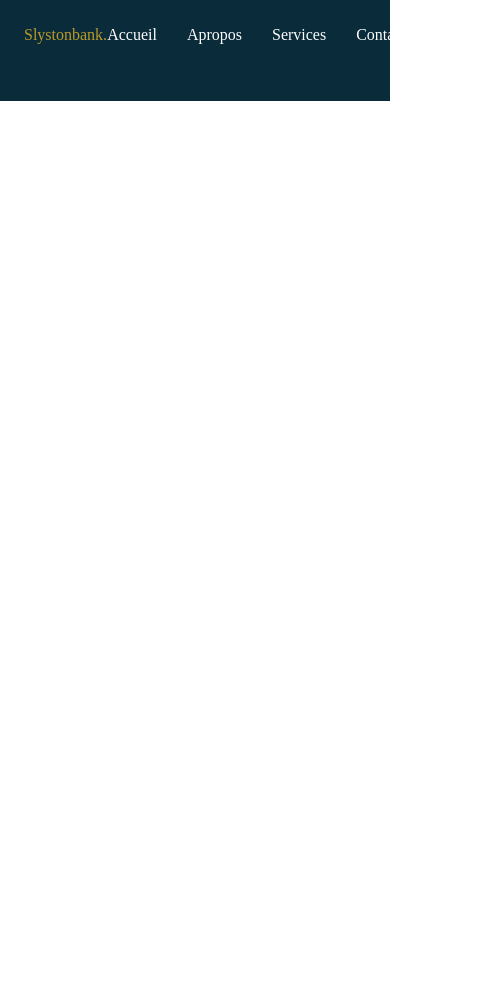
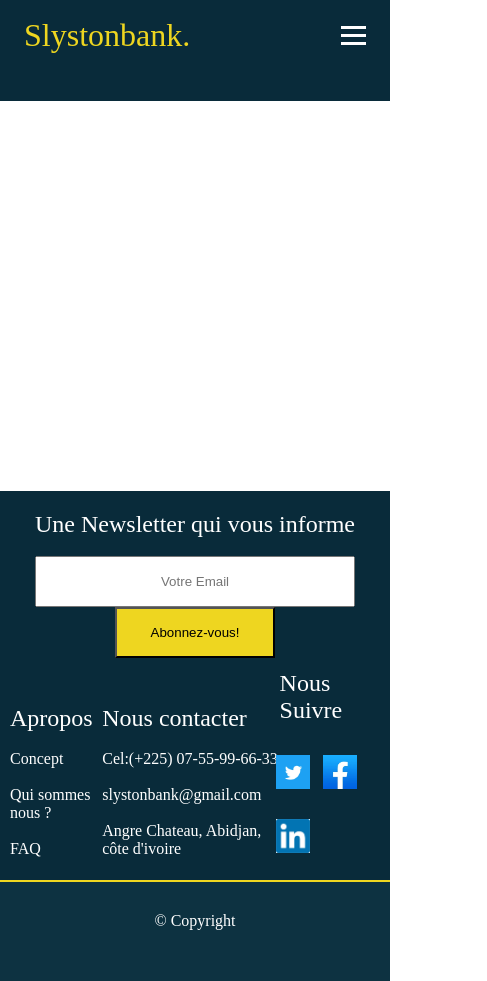
Before and after one commit to Diomtiehoule/Slyston, a plain HTML site: page HTML/header/header.html in a window 390 px wide. Shown: the whole page, 487 px wide, since content can reach past the window. Before the commit the page ends 844 px from the top, so only its background shows below. Drawn offline with nearby package versions, Linux system fonts and the light colour scheme.

Commit message:
creaction de footer et modification du header

```diff
--- a/HTML/header/header.css
+++ b/HTML/header/header.css
@@ -4,9 +4,6 @@
     box-sizing: border-box;
 }
 
-body {
-
-}
 
 header{
     background: #092B3A;
@@ -34,61 +31,113 @@ a{
     gap: 30px;
 }
 .nav-Logo{
-    color: #BB9B29;
-    font-size: 1rem;
+    color: #eed620;
+    font-size: 2rem;
 }
 .nav-link:hover{
     border-bottom: 3px solid;
-    color:#BB9B29;
+    color:#eed620;
 }
-/* .bx-menu{
-    color: #fff;
-    font-size: 2rem;
-    margin-top: 14px;
-} */
- .hamburger{
+.menuBurger{
     display: none;
     cursor: pointer;
+}
 
-}
-.bar{
+ .bar{
     display: block;
     width: 25px;
     height: 3px;
-    margin: 0 auto;
+    margin: 5px auto;
+    -webkit-transition: all 0.3s ease-in-out;
+    transition: all 0.3s ease-in-out;
+    background-color: #fff;
+}
+/**********************************/
+/* footer */
+.footer{
+    height: 50vh;
+    margin-top: 100%;
+    color: #fff;
+    background: #092B3A;
+}
+.footer-info_1{
+    padding-top: 20px;
+    text-align: center;
+
+}
+.footer-info_1 span{
+    font-size: 1.5rem;
+}
+.footer-info_1 .email-place{
+    text-align: center;
 }
 
+.footer-info_2 span{
+    font-size: 1.5rem;
+}
+
+.foot-nSuivre{
+    margin-top: -23px;
+
+}
+.foot-nSuivre img{
+    width: 60px;
+    padding: 13px;
+    margin-left: -17px;
+}
+
+input{
+    width: 20rem;
+    height: 6vh;
+}
+button{
+    background-color: #eed620;
+    width: 10rem;
+    height: 6vh;
+    padding: 4px;
+}
+.footer-info_2{
+    display: flex;
+    align-items: center;
+    margin-top: 7px;
+    padding: 10px;
+    justify-content: space-around;
+}
+.footer-info_3{
+    width: 100%;
+    height: 12vh;
+    color: #fff;
+    text-align: center;
+    padding: 30px;
+    background-color: #0d3241;
+    border-top: 2px solid  #eed620;
+
+}
+/*************** Responsive *******************/
+/* menu burger*/
 
 @media(max-width:768px){
-    .hamburger  {
+    .menuBurger{
         display: block;
     }
-    .bx-menu.active .bar:nth-child(2){
+    .menuBurger.active .bar:nth-child(2){
         opacity: 0;
-
     }
-    .bx-menu.active .bar:nth-child(1){
-        transform: translateY(8px) rotate(45deg);
-
+    .menuBurger.active .bar:nth-child(1){
+       transform: translateX(8px) rotate(45deg);
     }
-    .bx-menu.active .bar:nth-child(5){
-        transform: translateY(-8px) rotate(45deg);
-    }
-    .hamburger{
+    .menuBurger.active .bar:nth-child(3){
+        transform: translateX(-10px) rotate(-45deg);
+     }
+     .nav-menu{
         position: fixed;
         left: -100%;
         top: 70px;
         gap: 0;
         flex-direction: column;
-        background-color: #092B3A;
+        background-color: #088dc1;
         width: 100%;
         text-align: center;
         transition: 0.3s;
-    }
-    .nav-item{
-        margin: 16px 0;
-    }
-    .nav-item:active{
-        left: 0;
-    }
+     }
 }
--- a/HTML/header/header.html
+++ b/HTML/header/header.html
@@ -30,20 +30,50 @@
             <a href="#" class="nav-link">Compte</a>
           </li>
         </ul>
-        <div class="hamburger">
-          <!-- <i class='bx bx-menu'> -->
+        <div class="menuBurger">
             <span class="bar"></span>
             <span class="bar"></span>
             <span class="bar"></span>
-            <span class="bar"></span>
-          </i>
         </div>
       </nav>
      </header>
      <!-- header and-->
-    <footer>
+    <footer class="footer">
+     <div class="footer-info_1">
+        <span>Une Newsletter qui  vous informe</span><br><br>
+        <input type="email" name="email" id="email" class="email-place" placeholder="Votre Email">
+        <button>Abonnez-vous!</button>
+    </div>
+    <br>
+      <div class="footer-info_2">
+        <div class="foot-apropos">
+          <span>Apropos</span><br><br>
+          <p>Concept</p><br>
+          <p>Qui sommes nous ?</p><br>
+          <p>FAQ</p>
+        </div>
+        <div class="foot-ncontact">
+            <span>Nous contacter</span><br><br>
+          <p>Cel:(+225) 07-55-99-66-33</p><br>
+          <a href="mailto:slystonbank@gmail.com">slystonbank@gmail.com</a>
+          <p></p><br>
+          <p>Angre Chateau, Abidjan, côte d'ivoire</p>
+        </div>
+        <div class="foot-nSuivre">
+          <span>Nous Suivre</span><br><br>
+          <img src="../header/imgHeader/iconTwiter.jpeg" width="50px" alt="">
+          <img src="../header/imgHeader/bfbf.jpeg"   width="40px" alt="">
+          <img src="../header/imgHeader/iconLink.jpeg"  width="40px"  alt="">
+        </div>
+      </div>
+        <div class="footer-info_3">
+          <p>© Copyright</p>
+        </div>
+    </footer>
 
-    </footer>
+
+
+  </div>
    <script src="../header/header.js"></script>
 </body>
 </html>
--- a/HTML/header/header.js
+++ b/HTML/header/header.js
@@ -1,4 +1,4 @@
-const hamburger = document.querySelector(".bx bx-menu");
+const hamburger = document.querySelector(".menuBurger");
 const navMenu = document.querySelector(".nav-menu");
 
 hamburger.addEventListener("click", () =>{
```
Also changed, not shown: HTML/header/imgHeader/Bnumerique.jpeg (added), HTML/header/imgHeader/bfbf.jpeg (added), HTML/header/imgHeader/carte bank.jpeg (added), HTML/header/imgHeader/cartes.jpeg (added), HTML/header/imgHeader/iconLink.jpeg (added), HTML/header/imgHeader/iconTwiter.jpeg (added), 4 other files.
